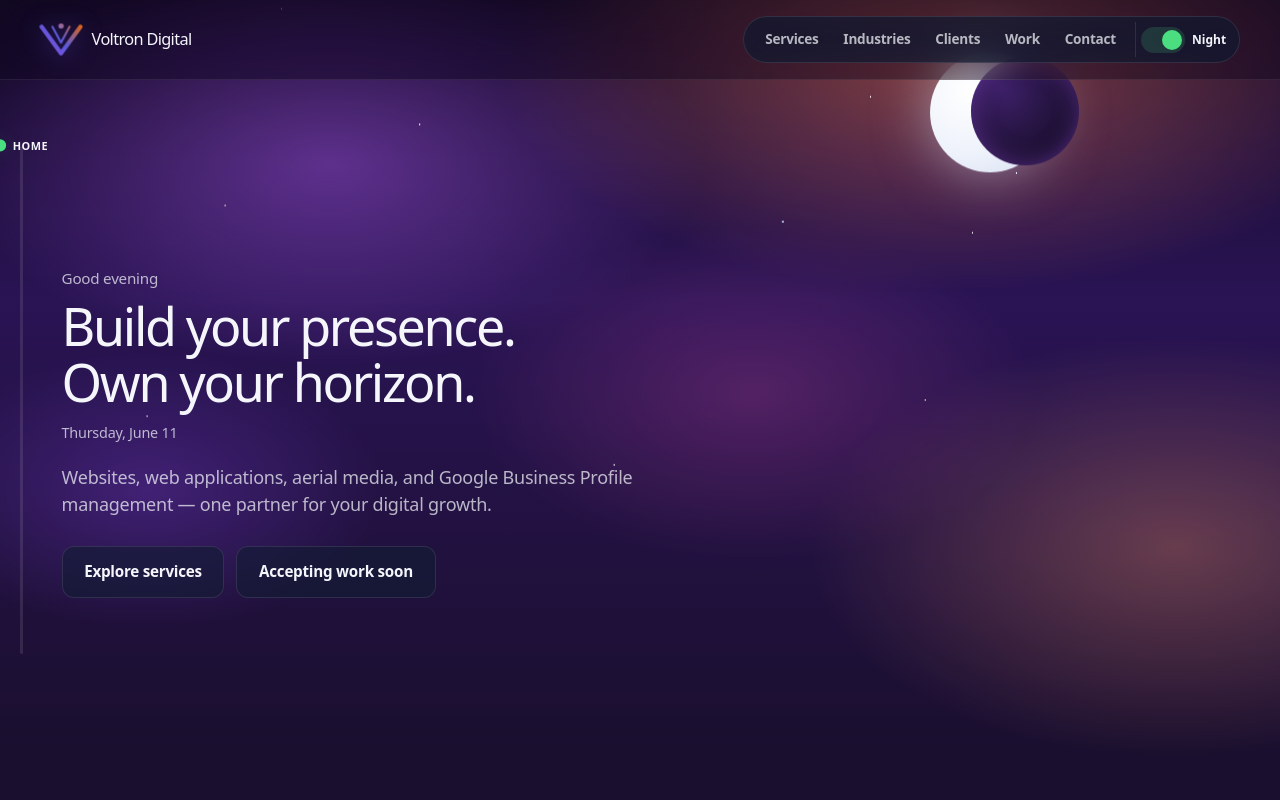
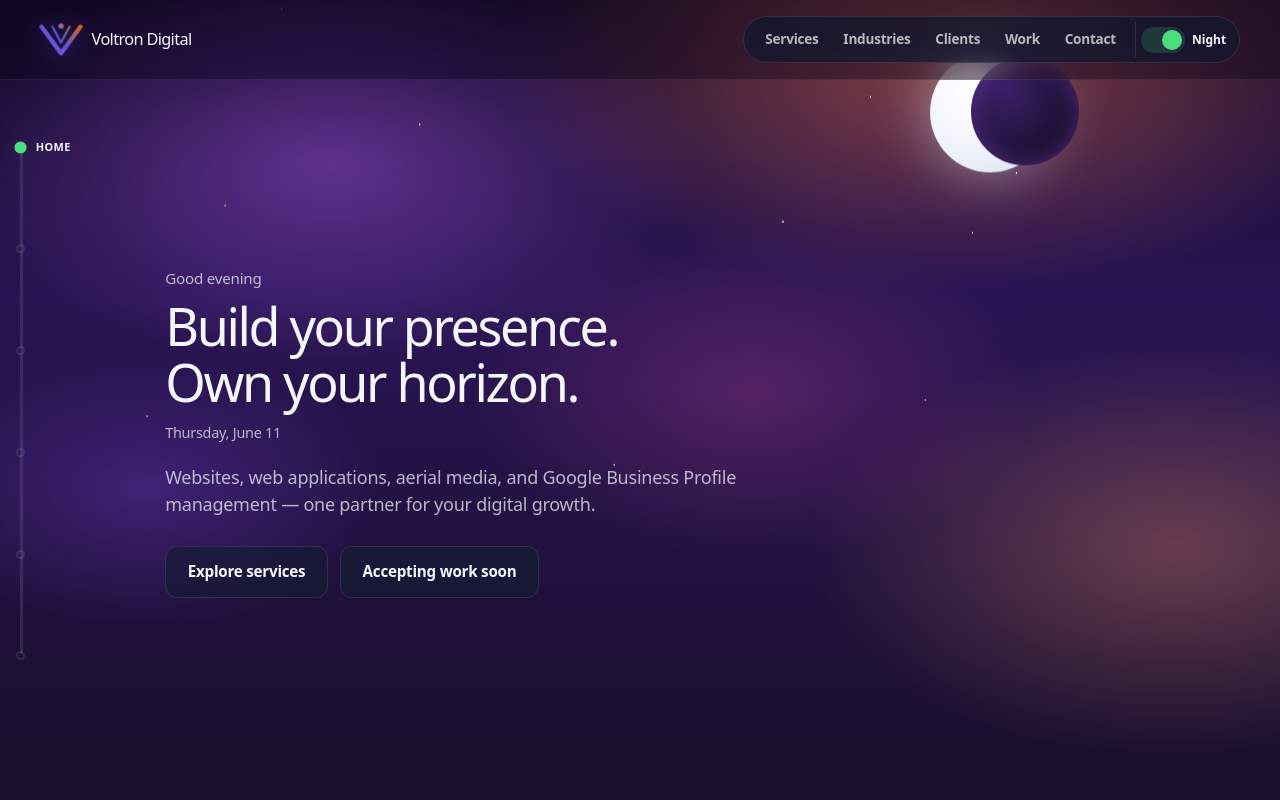
Before and after one commit to CHWEB7/Media, a website: page index.html in a window 1280 px wide. Shown: the top 800 px of the page. Drawn offline with Linux system fonts and the light colour scheme; a web font is replaced by a local one.

Commit message:
Fix scroll rail dot/label placement and shift content right

```diff
--- a/css/styles.css
+++ b/css/styles.css
@@ -376,10 +376,10 @@ body {
 
 /* Main layout */
 main {
-  width: min(1360px, calc(100% - clamp(1rem, 3vw, 2rem)));
-  margin: 0;
-  margin-left: clamp(1rem, 4vw, 2rem);
-  padding: 0 clamp(1rem, 3vw, 2.5rem) calc(var(--bottom-nav-h) + 2rem) 0;
+  width: min(1180px, 100%);
+  margin: 0 auto;
+  padding: 0 clamp(1.25rem, 3vw, 2.5rem) calc(var(--bottom-nav-h) + 2rem);
+  padding-left: clamp(1.25rem, 3vw, 2.5rem);
 }
 
 @media (prefers-reduced-motion: no-preference) {
@@ -466,7 +466,7 @@ section {
 .hero.scroll-section > .hero__lead { --reveal-i: 3; }
 .hero.scroll-section > .hero__actions { --reveal-i: 4; }
 
-/* Left-hand scroll rail */
+/* Left-hand scroll rail — track left, dots + labels to the right */
 .scroll-rail {
   position: fixed;
   top: 50%;
@@ -481,7 +481,8 @@ section {
 .scroll-rail__inner {
   position: relative;
   height: 100%;
-  width: 3px;
+  width: max-content;
+  min-width: 3px;
 }
 
 .scroll-rail__track {
@@ -493,6 +494,7 @@ section {
   border-radius: 999px;
   background: var(--glass-border);
   overflow: hidden;
+  z-index: 1;
 }
 
 .scroll-rail__fill {
@@ -512,22 +514,27 @@ section {
   margin: 0;
   padding: 0;
   position: absolute;
-  inset: 0;
+  top: 0;
+  left: 0;
+  width: 3px;
+  height: 100%;
   pointer-events: none;
+  z-index: 2;
 }
 
 .scroll-rail__markers li {
   position: absolute;
   left: 1.5px;
-  transform: translate(-50%, -50%);
+  transform: translateY(-50%);
   pointer-events: auto;
 }
 
 .scroll-rail__markers a {
-  display: flex;
+  display: inline-flex;
   flex-direction: row;
   align-items: center;
   gap: 0.55rem;
+  margin-left: -6px;
   text-decoration: none;
   color: var(--text-muted);
   font-size: 0.68rem;
@@ -541,6 +548,7 @@ section {
 .scroll-rail__dot {
   width: 9px;
   height: 9px;
+  box-sizing: border-box;
   border-radius: 50%;
   border: 2px solid var(--glass-border);
   background: transparent;
@@ -556,6 +564,7 @@ section {
   opacity: 0;
   transform: translateX(4px);
   transition: opacity 0.25s ease, transform 0.25s ease;
+  padding-left: 0.15rem;
 }
 
 .scroll-rail__markers a:hover .scroll-rail__label,
@@ -1039,10 +1048,10 @@ section {
   }
 
   main {
-    width: min(1360px, calc(100% - clamp(3.5rem, 5vw, 4.5rem)));
-    margin-left: clamp(3.25rem, 4.5vw, 4.75rem);
-    padding-left: 0.25rem;
-    padding-right: clamp(1.25rem, 3vw, 2.5rem);
+    width: min(1180px, calc(100% - 2rem));
+    margin: 0 auto;
+    padding-left: clamp(6.75rem, 9vw, 8.5rem);
+    padding-right: clamp(1.5rem, 3vw, 2.5rem);
     padding-bottom: 3rem;
   }
 }
```
